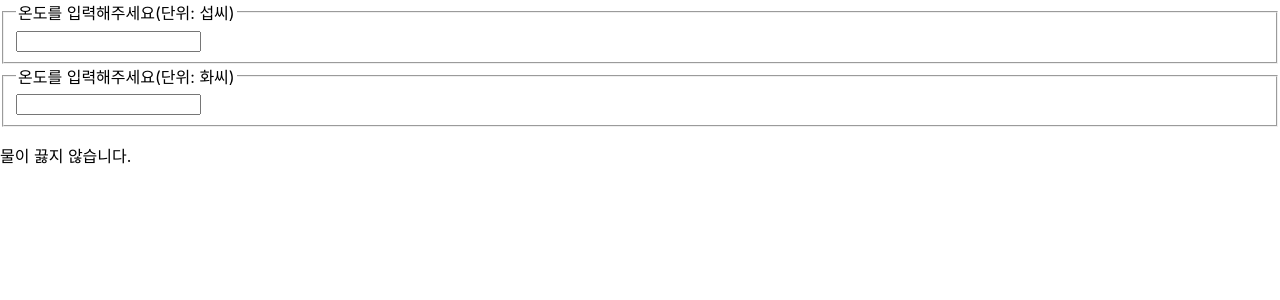
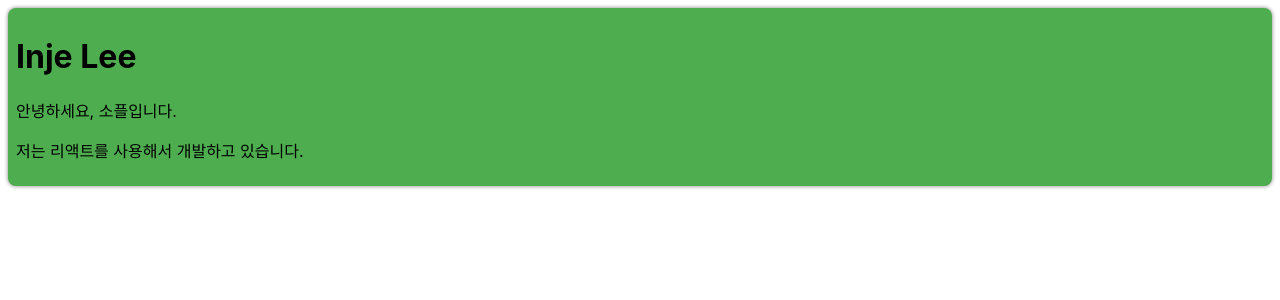
Before and after one commit to jaedurk/portfolio-test, a React (Create React App) app: page / in a window 1280 px wide. Shown: the top 300 px of the page. Built offline with nearby package versions, Linux system fonts and the light colour scheme.

Commit message:
Chapter13

```diff
--- /dev/null
+++ b/src/chapter_13/Card.jsx
@@ -0,0 +1,20 @@
+function Card(props) {
+    const {title, backgroundColor, children} = props;
+
+    return (
+        <div
+            style={{
+                margin: 8,
+                padding: 8,
+                borderRadius: 8,
+                boxShadow: "0px 0px 4px grey",
+                backgroundColor: backgroundColor || "white",
+            }}
+        >
+            {title && <h1>{title}</h1>}
+            {children}
+        </div>
+    )
+}
+
+export default Card;
--- /dev/null
+++ b/src/chapter_13/ProfileCard.jsx
@@ -0,0 +1,12 @@
+import Card from "./Card";
+
+function ProfileCard(props) {
+    return (
+        <Card title="Inje Lee" backgroundColor="#4ead4e">
+            <p>안녕하세요, 소플입니다.</p>
+            <p>저는 리액트를 사용해서 개발하고 있습니다.</p>
+        </Card>
+    );
+}
+
+export default ProfileCard;
--- a/src/index.js
+++ b/src/index.js
@@ -3,7 +3,8 @@
 import './index.css';
 
 import reportWebVitals from './reportWebVitals';
-import Calculator from "./chapter_12/Calculator";
+// import Calculator from "./chapter_12/Calculator";
+import ProfileCard from "./chapter_13/ProfileCard";
 
 // import Accommodate from "./chapter_07/accommodate";
 // import ConfirmButton from "./chapter_08/confirmbutton";
@@ -20,7 +21,7 @@
 
 ReactDOM.createRoot(document.getElementById('root')).render(
     <React.StrictMode>
-        <Calculator />
+        <ProfileCard />
     </React.StrictMode>,
 );
 
```
